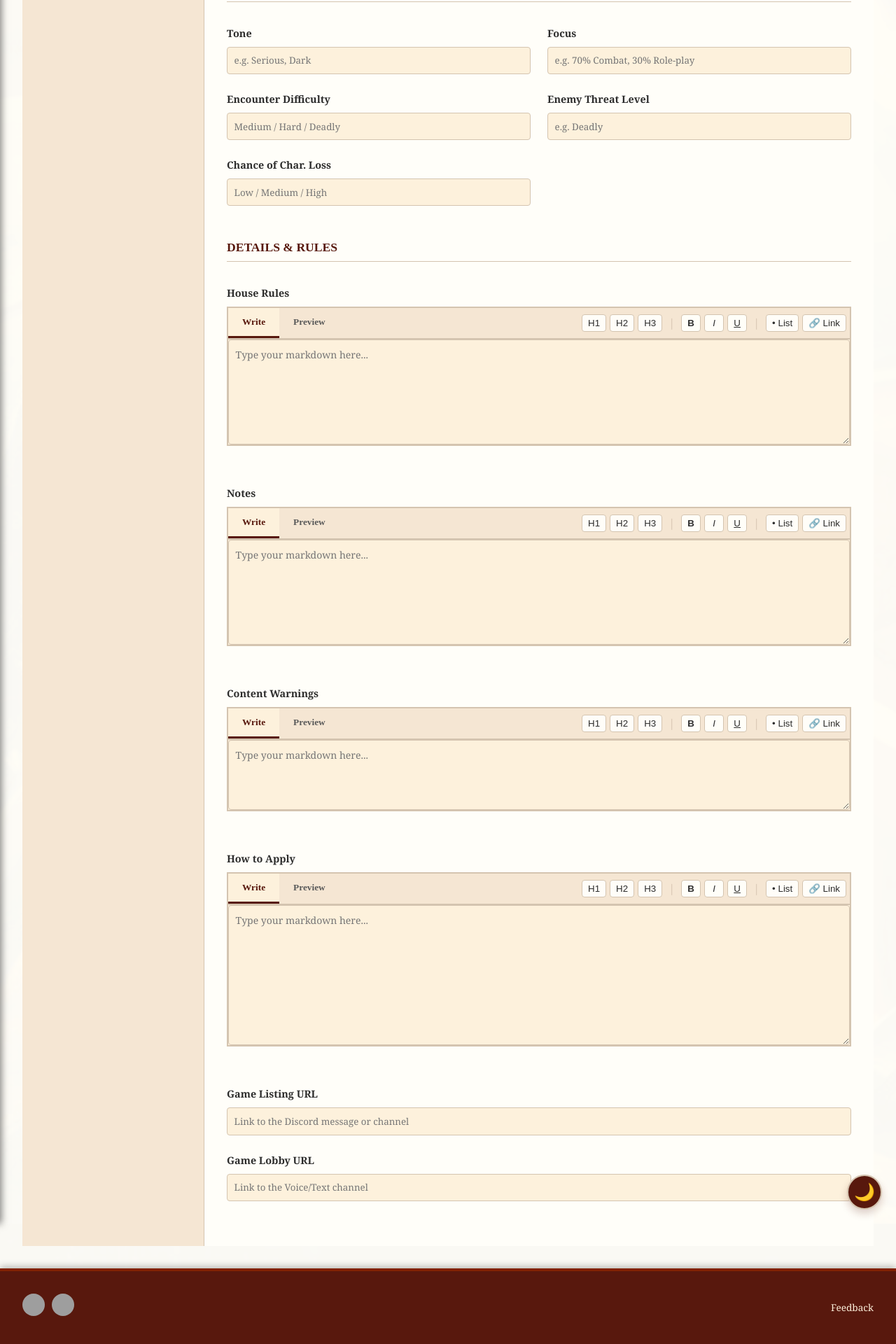
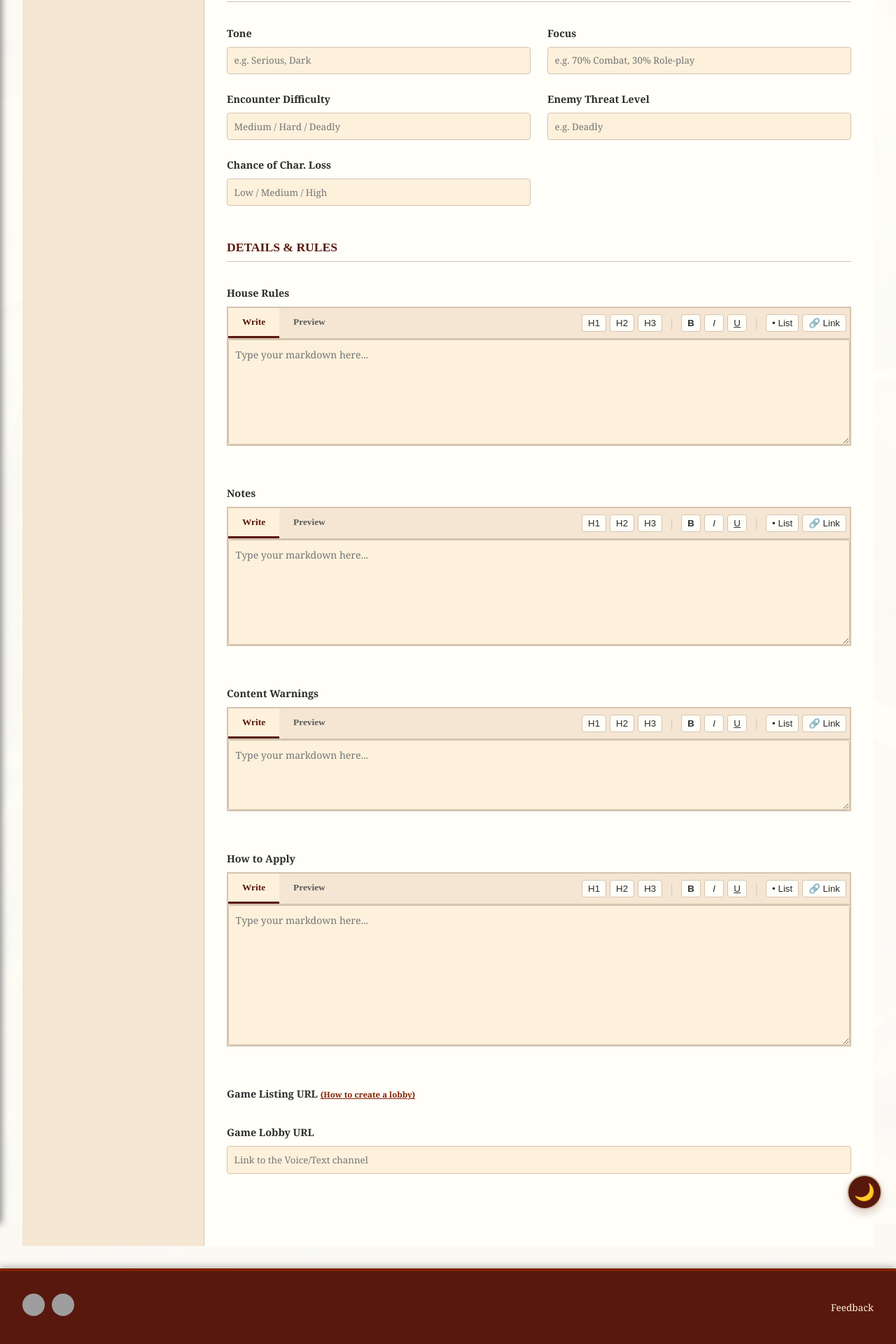
Before and after one commit to coconutswallow/Guides, a Jekyll site: the page built from dm-tool/session.html, in a window 1280 px wide. Shown: the part 1760-3680 px from the top of the page at 70% size. Built offline with Jekyll 4.4.1, drawn with Linux system fonts in a browser that asks for light colours; a script that is not in the unit is left out; grey boxes are pictures that could not be loaded.

Commit message:
Update session.html

```diff
--- a/dm-tool/session.html
+++ b/dm-tool/session.html
@@ -188,8 +188,13 @@
                     </div>
 
                     <div class="form-group" style="grid-column: 1 / -1;">
-                        <label>Game Listing URL</label>
-                        <input type="text" id="inp-listing-url" placeholder="Link to the Discord message or channel">
+
+                        <label>
+                            Game Listing URL
+                            <a href="https://discord.com/channels/308324031478890497/1404082758342676651" target="_blank" style="font-size: 0.8em; text-decoration: underline;">
+                            (How to create a lobby)
+                            </a>
+                        </label>
                     </div>
 
                     <div class="form-group" style="grid-column: 1 / -1;">
```
